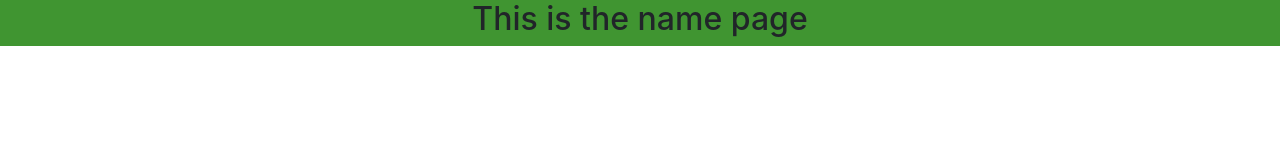
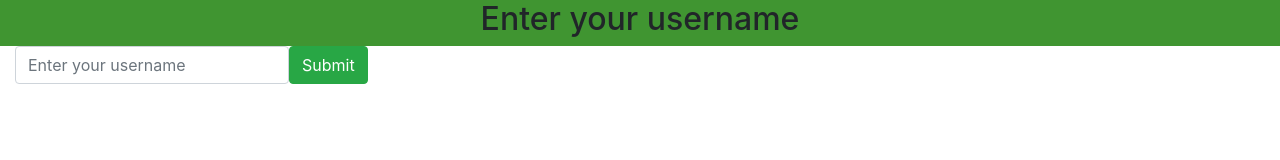
Before and after one commit to cvalmore/reversi, a website: page public/name.html in a window 1280 px wide. Drawn offline with nearby package versions, Linux system fonts and the light colour scheme.

Commit message:
Updated name.html

```diff
--- a/public/name.html
+++ b/public/name.html
@@ -1,25 +1,42 @@
 <!doctype html>
 <html lang="en">
 <head>
-    <!-- Required meta tags -->
     <meta charset="utf-8">
     <meta name="viewport" content="width=device-width, initial-scale=1, shrink-to-fit=no">
 
     <!-- Bootstrap CSS -->
     <link rel="stylesheet" href="https://stackpath.bootstrapcdn.com/bootstrap/4.4.1/css/bootstrap.min.css" integrity="sha384-Vkoo8x4CGsO3+Hhxv8T/Q5PaXtkKtu6ug5TOeNV6gBiFeWPGFN9MuhOf23Q9Ifjh" crossorigin="anonymous">
 
-    <title>Name</title>
+    <title>Enter your username for Reversi</title>
     <style>
         #header-row{
             background-color: #409531;
         }
     </style>
+
+    <script>
+        function submitForm(){
+            var username = $('#username').val();
+            window.location.href = 'lobby.html?username='+username;
+        }
+    </script>
 </head>
 <body>
     <div class="container-fluid text-center">
         <div class="row" id="header-row">
             <div class="col">
-                <h2>This is the name page</h2>
+                <h2>Enter your username</h2>
+            </div>
+        </div>
+        <div class='row'>
+            <div class='col'>
+                <form onsubmit='submitForm(); return false;' class='form-inline'>
+                    <div class='form-group'>
+                        <label for='username' class='col-form-label sr-only'>Enter your username</label>
+                        <input class='form-control' type='text' value='' id='username' placeholder='Enter your username'/>
+                    </div>
+                    <button type='submit' class='btn btn-default btn-success'>Submit</button>
+                </form>
             </div>
         </div>
     </div>
```
